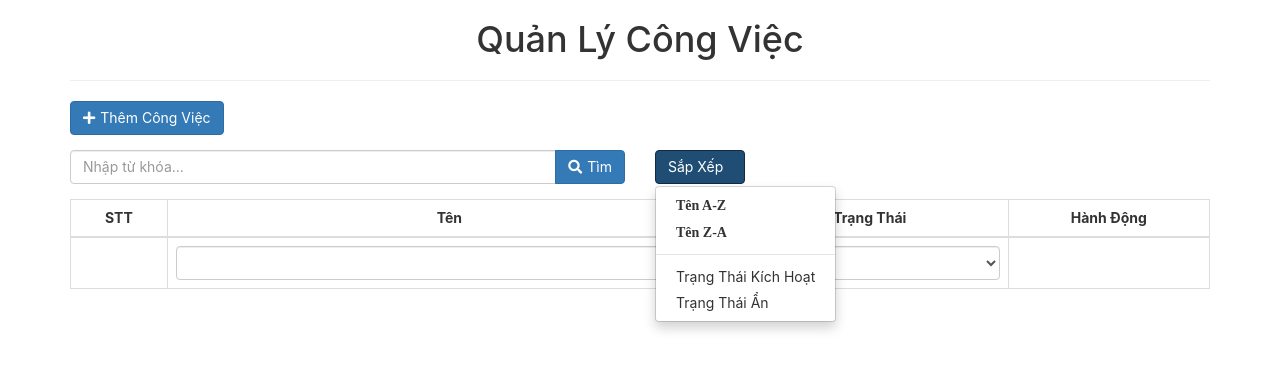
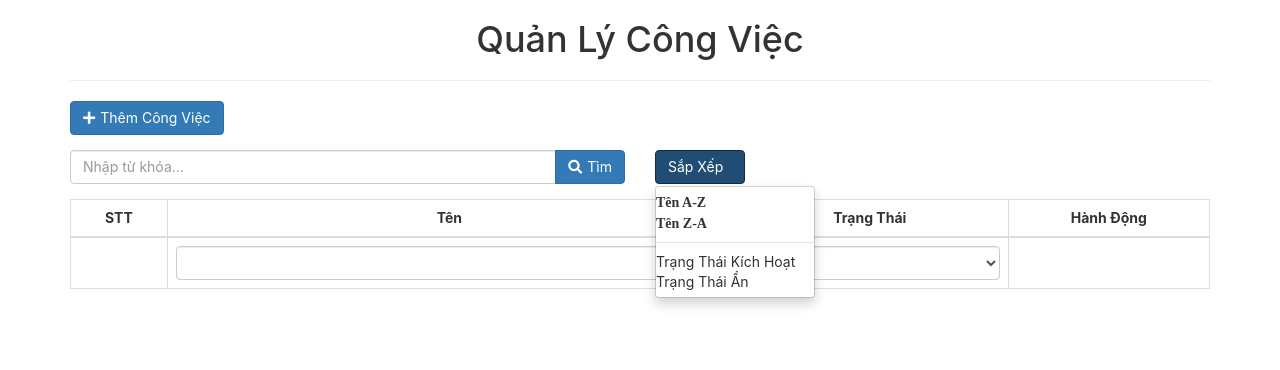
Before and after one commit to tquoctuan97/todo-app-reacjs, a React (Create React App) app: page / in a window 1280 px wide. Both pictures are taken after a click on the button "Sắp Xếp". Shown: the top 370 px of the page. Built offline with nearby package versions, Linux system fonts and the light colour scheme; some icons are missing.

Commit message:
Chức Năng Sắp Xếp

```diff
--- a/src/App.js
+++ b/src/App.js
@@ -15,7 +15,9 @@
         name: '',
         status: -1
       },
-      keyword: ''
+      keyword: '',
+      sortBy: 'name',
+      sortValue: 1
     };
   }
 
@@ -147,8 +149,23 @@
     })
   }
 
+  onSort = (sortBy, sortValue) => {
+    this.setState({
+      sortBy: sortBy,
+      sortValue: sortValue
+    });
+  }
+
   render() {
-    var { tasks, isDisplayForm, taskEditing, filter, keyword} = this.state; // var tasks = this.state.tasks;
+    var {
+      tasks,
+      isDisplayForm,
+      taskEditing,
+      filter,
+      keyword,
+      sortBy,
+      sortValue
+    } = this.state; // var tasks = this.state.tasks;
     if(filter){
       if(filter.name){
         tasks = tasks.filter((task) => {
@@ -167,6 +184,19 @@
     if(keyword){
       tasks = tasks.filter((task) => {
         return task.name.toLowerCase().indexOf(keyword) !== -1;
+      });
+    }
+    if(sortBy === 'name'){
+      tasks.sort((a,b) => {
+        if(a.name > b.name) return sortValue;
+        else if(a.name < b.name) return -sortValue;
+        else return 0;
+      });
+    }else{
+      tasks.sort((a,b) => {
+        if(a.status > b.status) return -sortValue;
+        else if(a.status < b.status) return sortValue;
+        else return 0;
       });
     }
     var elemTaskForm = isDisplayForm
@@ -197,7 +227,12 @@
             </button>
             {/* Search - Sort */}
             <div className="row mt-15">
-              <Control onSearch={this.onSearch}/>
+              <Control
+                onSearch={this.onSearch}
+                onSort={this.onSort}
+                sortBy={sortBy}
+                sortValue={sortValue}
+              />
             </div>
             <div className="row mt-15">
               {/* List */}
--- a/src/components/Control.js
+++ b/src/components/Control.js
@@ -7,7 +7,11 @@
     return (
       <React.Fragment>
         <Search onSearch={this.props.onSearch}/>
-        <Sort />
+        <Sort
+          onSort={this.props.onSort}
+          sortBy={this.props.sortBy}
+          sortValue={this.props.sortValue}
+          />
       </React.Fragment>
     );
   }
--- a/src/components/Sort.js
+++ b/src/components/Sort.js
@@ -1,6 +1,11 @@
 import React, { Component } from 'react';
 
 class Sort extends Component {
+
+  onClick = (sortBy, sortValue) => {
+    this.props.onSort(sortBy, sortValue);
+  }
+
   render() {
     return (
       <div className="col-xs-6 col-sm-6 col-md-6 col-lg-6">
@@ -16,26 +21,38 @@
             Sắp Xếp <span className="fa fa-caret-square-o-down ml-5" />
           </button>
           <ul className="dropdown-menu" aria-labelledby="dropdownMenu1">
-            <li>
-              <a role="button" href="/" className="sort_selected">
+            <li onClick={ () => this.onClick('name',1)}>
+              <span
+                role="button"
+                className={this.props.sortBy === 'name' && this.props.sortValue === 1 ? 'sort_selected' : ''}
+              >
                 <span className="fa fa-sort-alpha-asc pr-5">Tên A-Z</span>
-              </a>
+              </span>
             </li>
-            <li>
-              <a role="button" href="/">
+            <li onClick={ () => this.onClick('name',-1)}>
+              <span
+                role="button"
+                className={this.props.sortBy === 'name' && this.props.sortValue === -1 ? 'sort_selected' : ''}
+              >
                 <span className="fa fa-sort-alpha-desc pr-5">Tên Z-A</span>
-              </a>
+              </span>
             </li>
             <li role="separator" className="divider" />
-            <li>
-              <a role="button" href="/">
+            <li onClick={ () => this.onClick('status',1)}>
+              <span
+                role="button"
+                className={this.props.sortBy === 'status' && this.props.sortValue === 1 ? 'sort_selected' : ''}
+              >
                 Trạng Thái Kích Hoạt
-              </a>
+              </span>
             </li>
-            <li>
-              <a role="button" href="/">
+            <li onClick={ () => this.onClick('status',-1)}>
+              <span
+                role="button"
+                className={this.props.sortBy === 'status' && this.props.sortValue === -1 ? 'sort_selected' : ''}
+                >
                 Trạng Thái Ẩn
-              </a>
+              </span>
             </li>
           </ul>
         </div>
```
